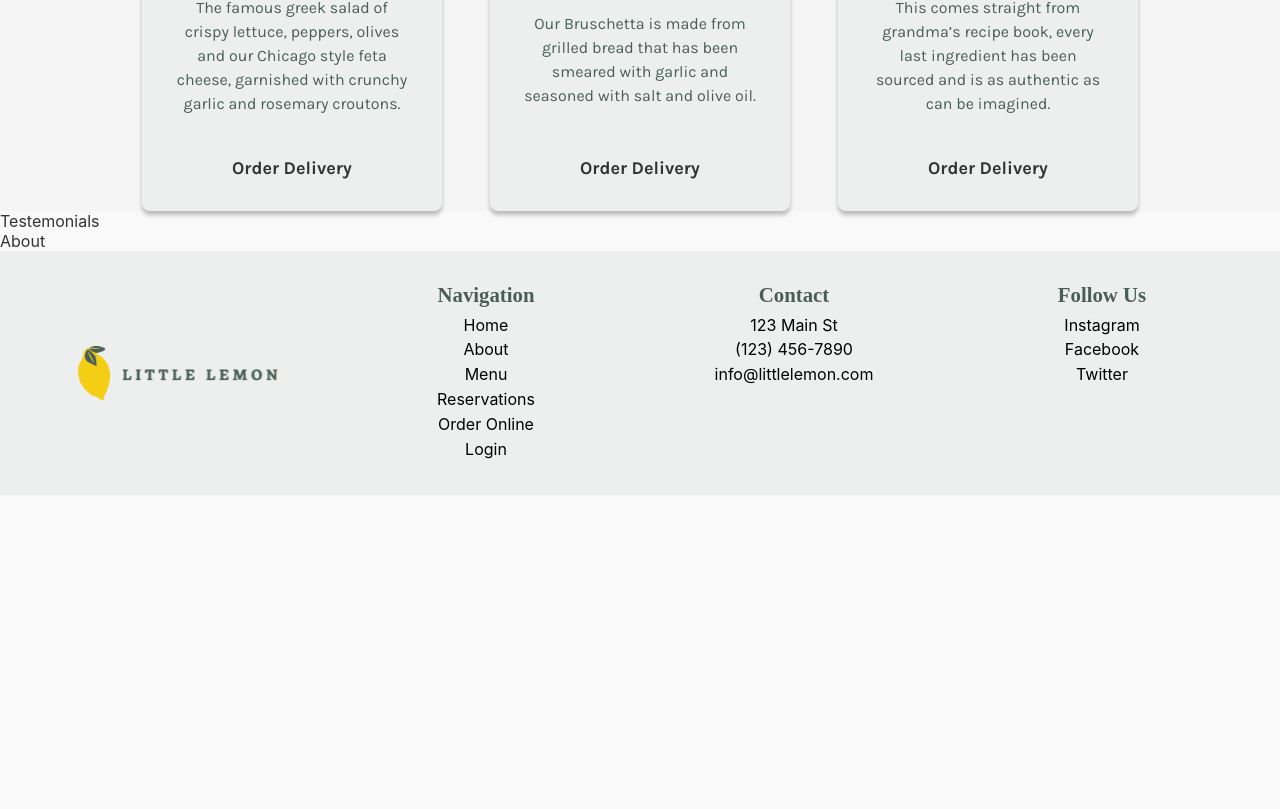
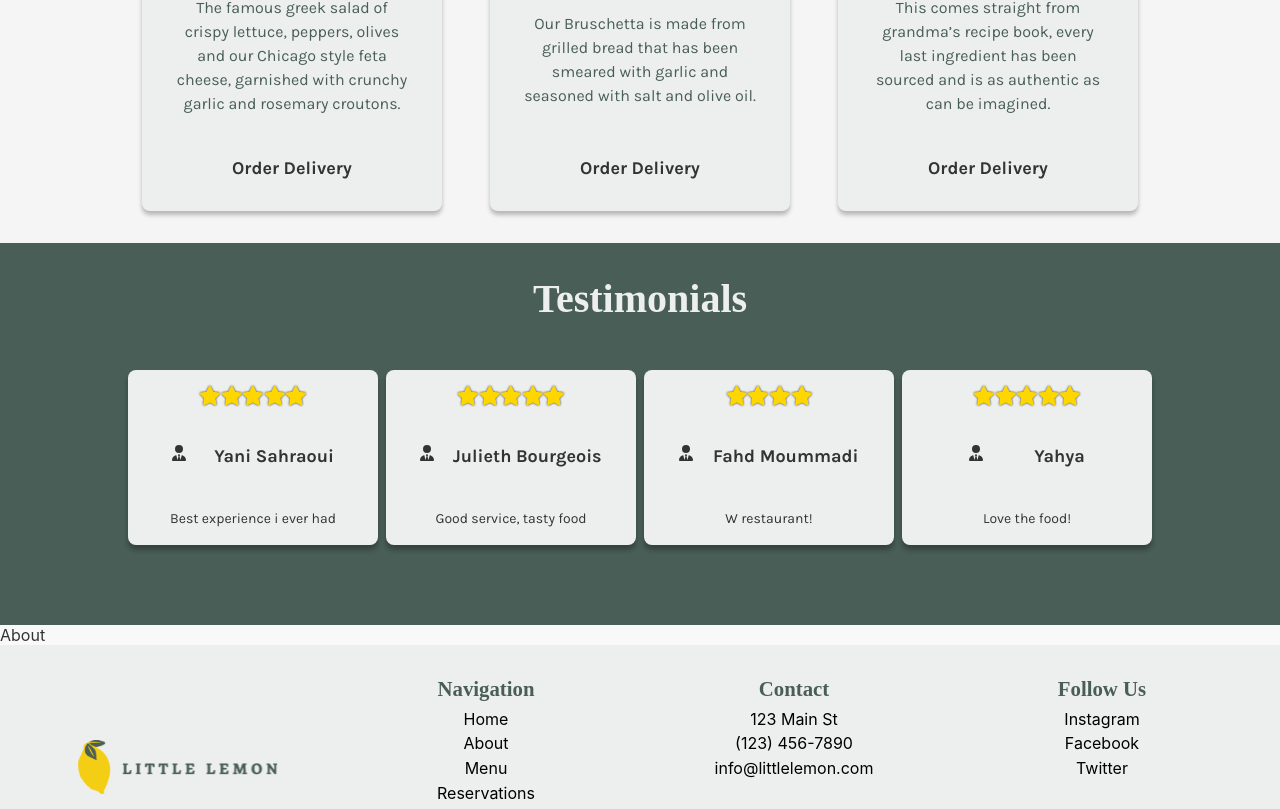
Before and after one commit to Whyms0/little-lemon, a React (Create React App) app: page / in a window 1280 px wide. Shown: the part 991-1800 px from the top of the page. Before the commit the page ends 1486 px from the top, so only its background shows below. Built offline with nearby package versions, Linux system fonts and the light colour scheme; a web font is replaced by a local one.

Commit message:
only about section left

```diff
--- a/package.json
+++ b/package.json
@@ -3,6 +3,9 @@
   "version": "0.1.0",
   "private": true,
   "dependencies": {
+    "@fortawesome/fontawesome-svg-core": "^6.7.2",
+    "@fortawesome/free-solid-svg-icons": "^6.7.2",
+    "@fortawesome/react-fontawesome": "^0.2.2",
     "@testing-library/dom": "^10.4.0",
     "@testing-library/jest-dom": "^6.6.3",
     "@testing-library/react": "^16.3.0",
--- a/src/components/About.js
+++ b/src/components/About.js
@@ -1,5 +1,6 @@
 import React from 'react'
-
+import '../App.css'
+import './stylesheets/About.css'
 const About = () => {
   return (
     <div>About</div>
--- a/src/components/Testemonials.js
+++ b/src/components/Testemonials.js
@@ -1,8 +1,83 @@
 import React from 'react'
-
+import './stylesheets/Testemonials.css'
+import { FontAwesomeIcon } from '@fortawesome/react-fontawesome';
+import { faUserTie, faStar } from '@fortawesome/free-solid-svg-icons';
+import '../App.css'
 const Testemonials = () => {
   return (
-    <div>Testemonials</div>
+    <article className='testemonials-article'>
+      <div className='test-header'>
+        <h2>Testimonials</h2>
+      </div>
+
+      <div className='ratings-container'>
+
+
+        <div className='ratingBox'>
+          <div className='rating'>
+            <FontAwesomeIcon icon={faStar} />
+            <FontAwesomeIcon icon={faStar} />
+            <FontAwesomeIcon icon={faStar} />
+            <FontAwesomeIcon icon={faStar} />
+            <FontAwesomeIcon icon={faStar} />
+          </div>
+          <div className='user'>
+            <FontAwesomeIcon icon={faUserTie} />
+            <h3>Yani Sahraoui</h3>
+          </div>
+          <p>Best experience i ever had</p>
+        </div>
+
+        <div className='ratingBox'>
+          <div className='rating'>
+            <FontAwesomeIcon icon={faStar} />
+            <FontAwesomeIcon icon={faStar} />
+            <FontAwesomeIcon icon={faStar} />
+            <FontAwesomeIcon icon={faStar} />
+            <FontAwesomeIcon icon={faStar} />
+          </div>
+          <div className='user'>
+            <FontAwesomeIcon icon={faUserTie} />
+            <h3>Julieth Bourgeois</h3>
+          </div>
+          <p>Good service, tasty food</p>
+        </div>
+
+
+        <div className='ratingBox'>
+          <div className='rating'>
+            <FontAwesomeIcon icon={faStar} />
+            <FontAwesomeIcon icon={faStar} />
+            <FontAwesomeIcon icon={faStar} />
+            <FontAwesomeIcon icon={faStar} />
+          </div>
+          <div className='user'>
+            <FontAwesomeIcon icon={faUserTie} />
+            <h3>Fahd Moummadi</h3>
+          </div>
+          <p>W restaurant!</p>
+        </div>
+
+
+        <div className='ratingBox'>
+          <div className='rating'>
+            <FontAwesomeIcon icon={faStar} />
+            <FontAwesomeIcon icon={faStar} />
+            <FontAwesomeIcon icon={faStar} />
+            <FontAwesomeIcon icon={faStar} />
+            <FontAwesomeIcon icon={faStar} />
+          </div>
+          <div className='user'>
+            <FontAwesomeIcon icon={faUserTie} />
+            <h3>Yahya</h3>
+          </div>
+          <p>Love the food!</p>
+        </div>
+
+
+
+      </div>
+    </article>
   )
 }
 
--- a/src/components/stylesheets/Hero.css
+++ b/src/components/stylesheets/Hero.css
@@ -74,5 +74,7 @@
     }
     .imgContainer img {
         height: 350px;
+        transform: scaleY(1.3) translateY(-10%);
+
     }
 }
--- a/src/components/stylesheets/Highlights.css
+++ b/src/components/stylesheets/Highlights.css
@@ -1,6 +1,7 @@
 .highlights-article {
     background-color: #F5F5F5;
     color: var(--darkgray);
+    padding-bottom: 2rem;
 }
 .highlights-article .container {
     display: flex;
@@ -16,7 +17,6 @@
     justify-content: space-around;
     align-items: center;
     padding: 3rem 1rem;
-    flex: 1 0;
 }
 
 .dish-container {
@@ -31,11 +31,10 @@
     background-color: var(--gray);
     max-width: 100%;
     box-shadow: 0 4px 4px rgba(0, 0, 0, 0.25);
-    padding: 1rem 2rem;
+    padding: 1rem;
     display: flex;
     flex-direction: column;
     justify-content: space-between; /* ensures space between top and bottom */
-    padding: 1rem;
     border-radius: 8px;
 }
 
@@ -107,7 +106,7 @@ button.cta:hover {
 
 @media (max-width: 768px) {
   .dish-container {
-    grid-template-columns: 1fr;
+     grid-template-columns: repeat(auto-fit, minmax(200px, 1fr));
     justify-items: center;
   }
 }
--- /dev/null
+++ b/src/components/stylesheets/Testemonials.css
@@ -0,0 +1,51 @@
+.testemonials-article {
+    background-color: var(--primaryColor);
+    color: var(--gray);
+    padding: 2rem 3rem;
+}
+
+.test-header {
+    text-align: center;
+}
+
+.ratings-container {
+    display: flex;
+    flex-direction: row;
+    gap: 0.5rem;
+    justify-content: center;
+    flex-wrap: wrap;
+    max-width: 100%;
+    padding: 3rem 2rem;
+}
+
+.ratingBox {
+    flex: 0 1 250px;
+    height: 175px ;
+    box-shadow: 0 2px 5px rgba(0,0,0,0.1);
+    color: var(--darkgray);
+    background-color: var(--gray);
+    box-shadow: 0 5px 5px rgba(0,0,0,0.3);
+    display: flex;
+    text-align: center;
+    flex-direction: column;
+    justify-content: space-between;
+    border-radius: 8px;
+    padding: 1rem;
+}
+
+.ratingBox .user {
+    display: flex;
+    justify-content: space-evenly;
+}
+
+.ratingBox .rating {
+    color: #FFD700;
+    font-size: 1.2rem;
+    display: flex;
+    justify-content: center;
+    filter: drop-shadow(0 0 1px #333);
+}
+
+.ratingBox  p {
+    font-size: 14px     ;
+}
```
Also changed, not shown: src/components/stylesheets/About.css (added), 1 other file (tests, documents, lock files or other folders).
